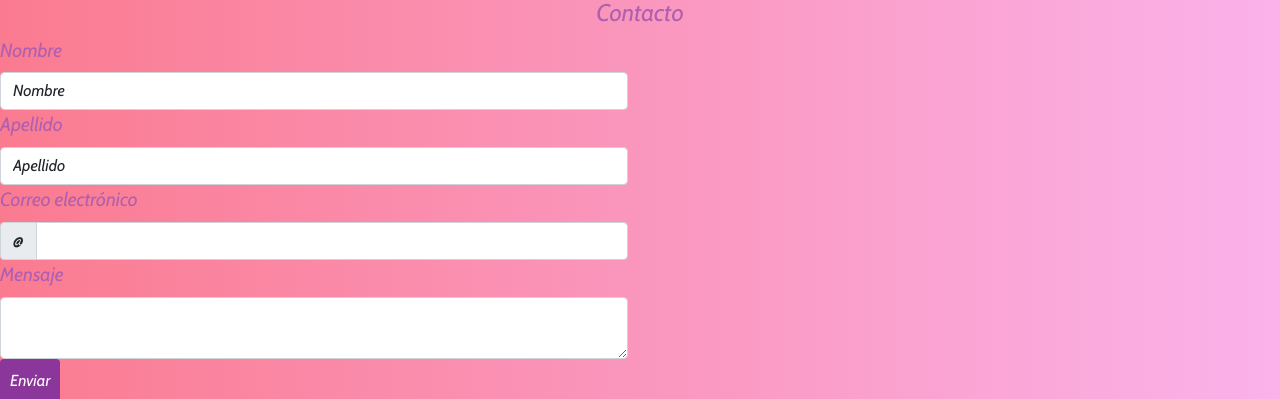
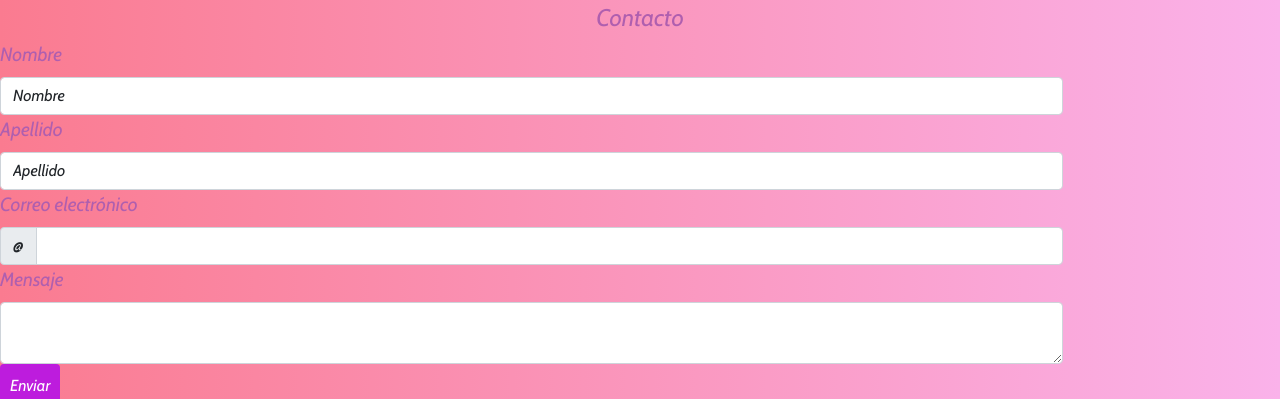
Before and after one commit to Alejandra-canales1987/paginaweb, a plain HTML site: page secciones/contacto.html in a window 1280 px wide. Shown: the part 192-591 px from the top of the page. Drawn offline with nearby package versions, Linux system fonts and the light colour scheme; a web font is replaced by a local one.

Commit message:
arreglo detalles contacto

```diff
--- a/sass/_map-mixin-extend.scss
+++ b/sass/_map-mixin-extend.scss
@@ -3,7 +3,7 @@
 $ColoresPrincipales: (
     "Base": rgb(250, 178, 234),
     "ContenedorPrincipal": rgb(230, 76, 148),
-    "ColorBoton": rgb(138, 54, 155),
+    "ColorBoton": rgb(221, 92, 247),
 );
 
 body {
@@ -18,5 +18,5 @@ body {
     background-color: $background-color;
 }
 .btn-primary {
-    @include btn(rgb(138,54, 155));
+    @include btn(rgb(189, 28, 221));
 }
--- a/secciones/contacto.html
+++ b/secciones/contacto.html
@@ -52,7 +52,7 @@
       <h2>Contacto</h2>
       <form class="g-3 needs-validation" novalidate>
         <div class="row">
-          <div class="col-md-6 col-sm-10">
+          <div class="col-md-10 col-sm-10 col-xs-12">
             <label for="validationCustom01" class="form-label">Nombre</label>
             <input type="text" class="form-control" id="validationCustom01" value="Nombre" required>
             <div class="valid-feedback">
@@ -61,7 +61,7 @@
           </div>
         </div>
         <div class="row">
-          <div class="col-md-6 col-sm-10">
+          <div class="col-md-10 col-sm-10 col-xs-12">
             <label for="validationCustom02" class="form-label">Apellido</label>
             <input type="text" class="form-control" id="validationCustom02" value="Apellido" required>
             <div class="valid-feedback">
@@ -71,7 +71,7 @@
         </div>
 
         <div class="row">
-          <div class="col-md-6">
+          <div class="col-md-10 col-sm-10 col-xs-12">
             <label for="validationCustomUsername" class="form-label">Correo electrónico</label>
             <div class="input-group has-validation">
               <span class="input-group-text" id="inputGroupPrepend">@</span>
@@ -84,7 +84,7 @@
         </div>
 
         <div class="row">
-          <div class="col-md-6 col-sm-10">
+          <div class="col-md-10 col-sm-10 col-xs-12">
             <label for="validationComment" class="form-label">Mensaje</label>
             <div class="input-group has-validation">
               <textarea class="form-control" id="validationComment" aria-describedby="inputGroupPrepend" required></textarea>
```
Also changed, not shown: estilos/index.css, img/detalle.png (added), 1 other file.
